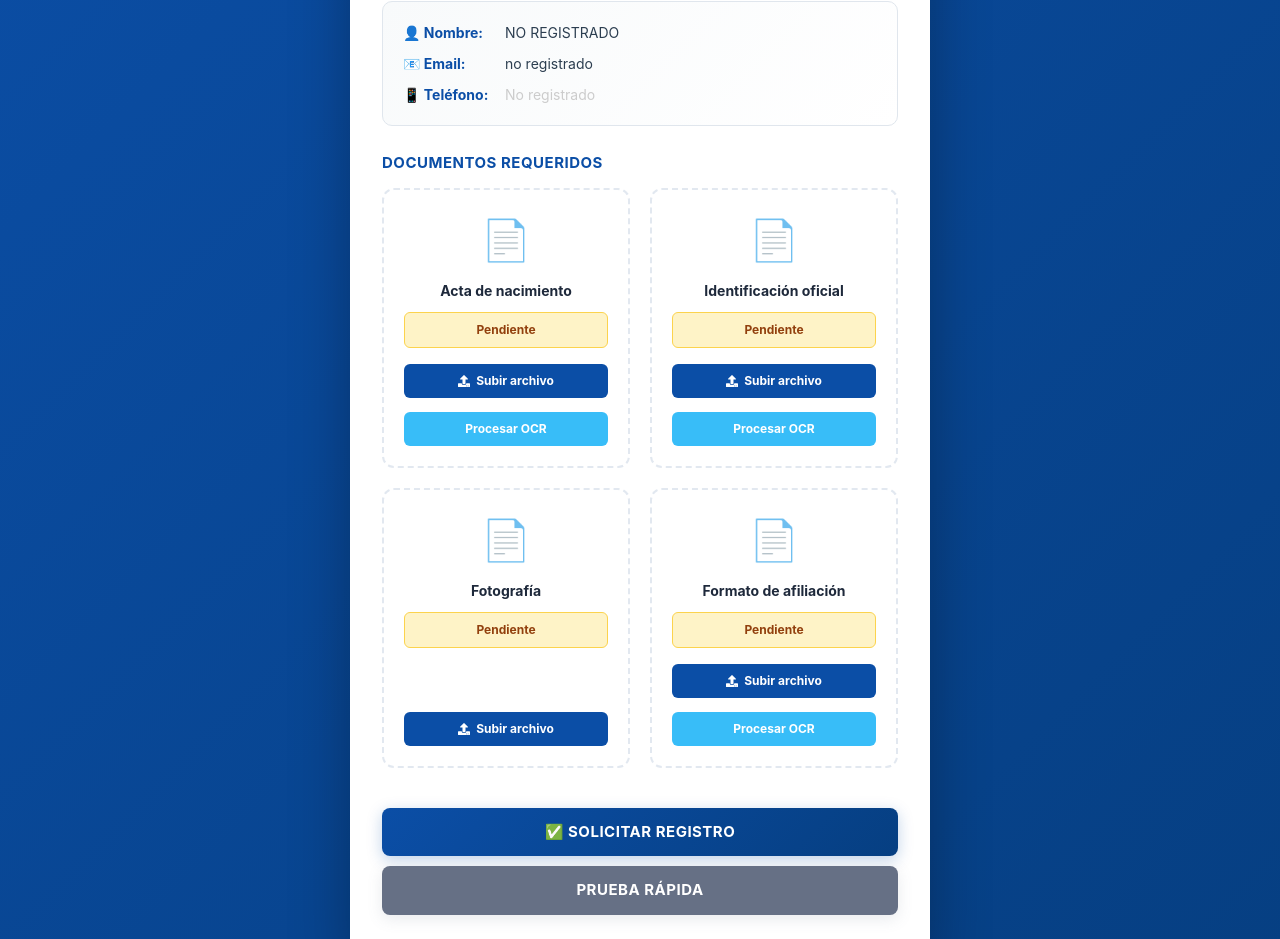
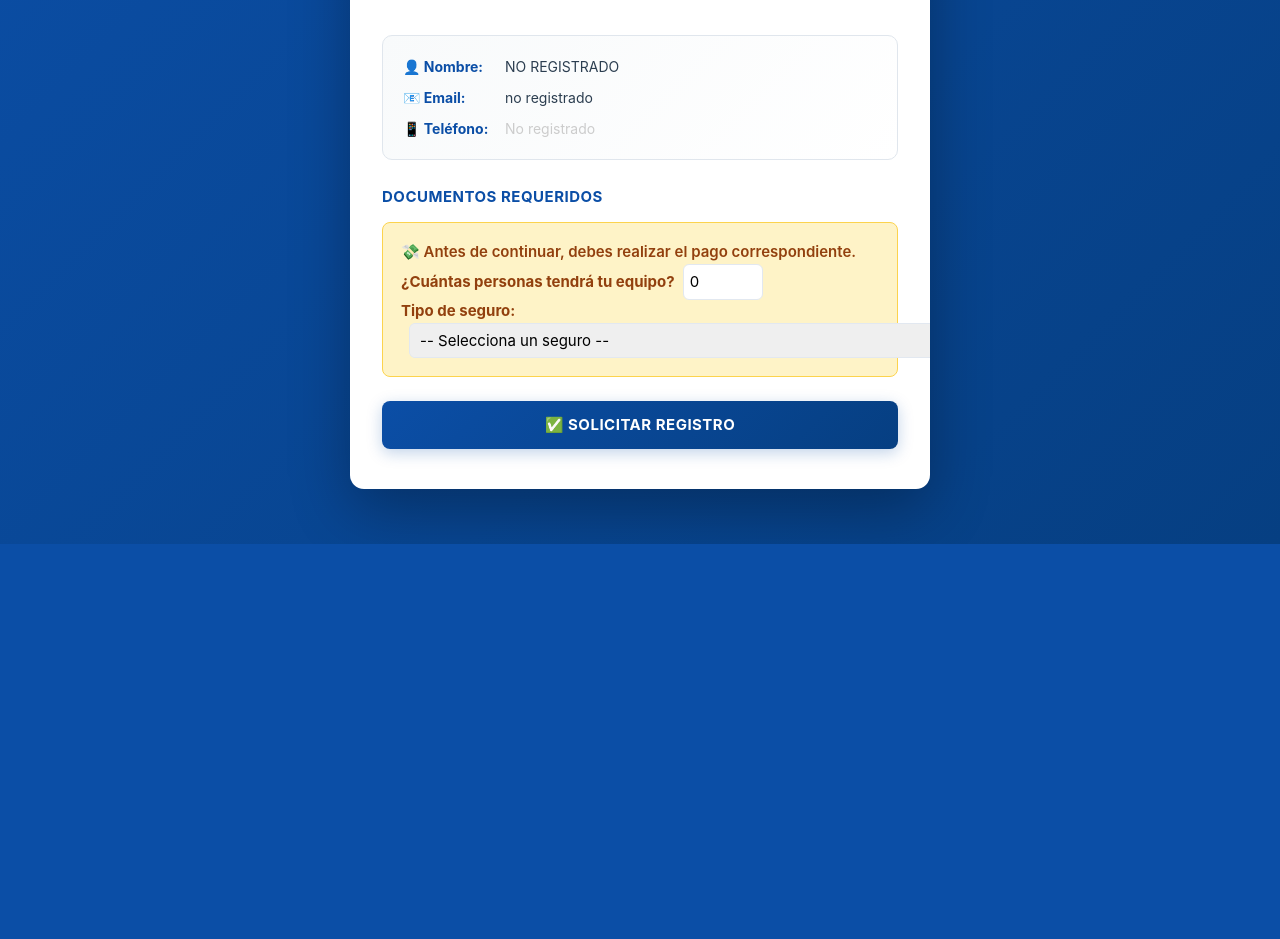
Before and after one commit to ulisesBH87/ProyectoAfaem, a React (Vite) app in the folder Front_Feo/AFAEM-Front/: page /pre-registro-presidente in a window 1280 px wide. Shown: the part 256-1195 px from the top of the page. After the commit the page ends 800 px from the top, so only its background shows below. Built offline with nearby package versions, Linux system fonts and the light colour scheme.

Commit message:
fix(pre-registro-presidente): Nueva vista
Ahora el futuro presidente deberá "pagar" el seguro de los "x" jugadores que vaya a agregar (validado por ocr) y después podrá subir su documentación

```diff
--- a/Front_Feo/AFAEM-Front/src/pages/Auth/PreRegistroPresidente.jsx
+++ b/Front_Feo/AFAEM-Front/src/pages/Auth/PreRegistroPresidente.jsx
@@ -53,7 +53,7 @@ function PreRegistroPresidente() {
   const [seguroId, setSeguroId] = useState('');
   const [pagoRealizado, setPagoRealizado] = useState(false);
   const [validandoPago, setValidandoPago] = useState(false);
-  // Simulación de catálogo de seguros
+  // Catálogo de seguros inventados
   const catalogoSeguros = [
     { id: '1', nombre: 'Seguro contra accidentes', descripcion: 'Protege a los jugadores ante accidentes deportivos.', precio: 150 },
     { id: '2', nombre: 'Seguro de vida', descripcion: 'Cobertura en caso de fallecimiento.', precio: 200 },
@@ -453,7 +453,7 @@ function PreRegistroPresidente() {
         </div>
 
         <div className="pre-registro-body">
-          <>
+          <React.Fragment>
             <div className="pre-registro-user-info">
               <div className="pre-registro-info-item">
                 <span className="pre-registro-info-label">👤 Nombre:</span>
@@ -486,6 +486,36 @@ function PreRegistroPresidente() {
               }}>
                 DOCUMENTOS REQUERIDOS
               </h3>
+              {/* Bloqueo de documentos hasta pago */}
+              {!pagoRealizado ? (
+                <div style={{background:'#fef3c7',padding:'18px',borderRadius:'8px',color:'#92400e',fontSize:'15px',fontWeight:'600',marginBottom:'12px',border:'1px solid #fcd34d'}}>
+                  💸 Antes de continuar, debes realizar el pago correspondiente.<br />
+                  <span style={{fontWeight:'bold'}}>¿Cuántas personas tendrá tu equipo?</span>
+                  <input type="number" min={1} value={numPersonas} onChange={e=>setNumPersonas(Number(e.target.value))} style={{marginLeft:'8px',padding:'6px',borderRadius:'6px',border:'1px solid #e2e8f0',width:'80px'}} />
+                  <br />
+                  <span style={{fontWeight:'bold'}}>Tipo de seguro:</span>
+                  <select value={seguroId} onChange={e=>setSeguroId(e.target.value)} style={{marginLeft:'8px',padding:'6px',borderRadius:'6px',border:'1px solid #e2e8f0'}}>
+                    <option value="">-- Selecciona un seguro --</option>
+                    {catalogoSeguros.map(seg=>(
+                      <option key={seg.id} value={seg.id}>{seg.nombre.toUpperCase()} - ${seg.precio} ({seg.descripcion})</option>
+                    ))}
+                  </select>
+                  <br />
+                  {numPersonas > 0 && seguroId && (
+                    <div style={{background:'#e0f2fe',padding:'14px',borderRadius:'8px',color:'#0b4ea6',fontWeight:'600',marginTop:'12px',border:'1px solid #38bdf8'}}>
+                      Para continuar con el registro de jugadores debes de hacer el pago de <span style={{color:'#d32f2f'}}>${totalPagar}</span> ya que quieres el seguro <span style={{color:'#0b4ea6'}}>{catalogoSeguros.find(s=>s.id===seguroId)?.nombre.toUpperCase()}</span> y tienes <span style={{color:'#0b4ea6'}}>{numPersonas}</span> jugadores.<br />
+                      Vas a depositar en <span style={{color:'#0b4ea6'}}>{cuentaBancaria}</span> la cantidad de <span style={{color:'#d32f2f'}}>${totalPagar}</span>.<br />
+                      <span style={{fontWeight:'bold'}}>Referencia bancaria:</span> {referenciaBancaria}<br />
+                      <span style={{fontWeight:'bold'}}>Comprobante de pago:</span>
+                      <input type="file" accept="image/*,.pdf" style={{marginLeft:'8px'}} onChange={e=>setComprobantePago(e.target.files[0])} />
+                      <br />
+                      <span style={{fontWeight:'bold'}}>Mensaje:</span> "Validando el pago, después de un breve tiempo tendrás una respuesta."
+                      <br />
+                      <button style={{marginTop:'12px',background:'#0b4ea6',color:'white',padding:'10px 18px',border:'none',borderRadius:'8px',fontWeight:'700',fontSize:'15px',cursor:'pointer'}} onClick={()=>setPagoRealizado(true)} disabled={!comprobantePago || !numPersonas || !seguroId}>Enviar comprobante y continuar</button>
+                    </div>
+                  )}
+                </div>
+              ) : (
                 <div style={{
                   display: 'grid',
                   gridTemplateColumns: 'repeat(auto-fit, minmax(210px, 1fr))',
@@ -622,6 +652,7 @@ function PreRegistroPresidente() {
                     </div>
                   ))}
                 </div>
+              )}
             </div>
             <button
               className="pre-registro-button pre-registro-button-primary"
@@ -631,19 +662,9 @@ function PreRegistroPresidente() {
             >
               {loading ? '⏳ Enviando solicitud...' : '✅ Solicitar registro'}
             </button>
-          </>
-
-          <button
-            className="pre-registro-button pre-registro-button-secondary"
-            onClick={() => {
-              // PARA PRUEBAS: guardar un email de prueba y navegar
-              localStorage.setItem('email', 'prueba@test.com');
-              localStorage.setItem('user', JSON.stringify({ email: 'prueba@test.com' }));
-              navigate('/presidente-equipo');
-            }}
-          >
-            Prueba rápida
-          </button>
+          </React.Fragment>
+        {/* El fragmento se cierra aquí, el botón de prueba rápida va fuera del fragmento */}
+        {/* Botón de prueba rápida eliminado */}
         </div>
       </div>
     </div>
```
Also changed, not shown: 1 other file (tests, documents, lock files or other folders). Lines whose indentation alone changed are shown as unchanged.
